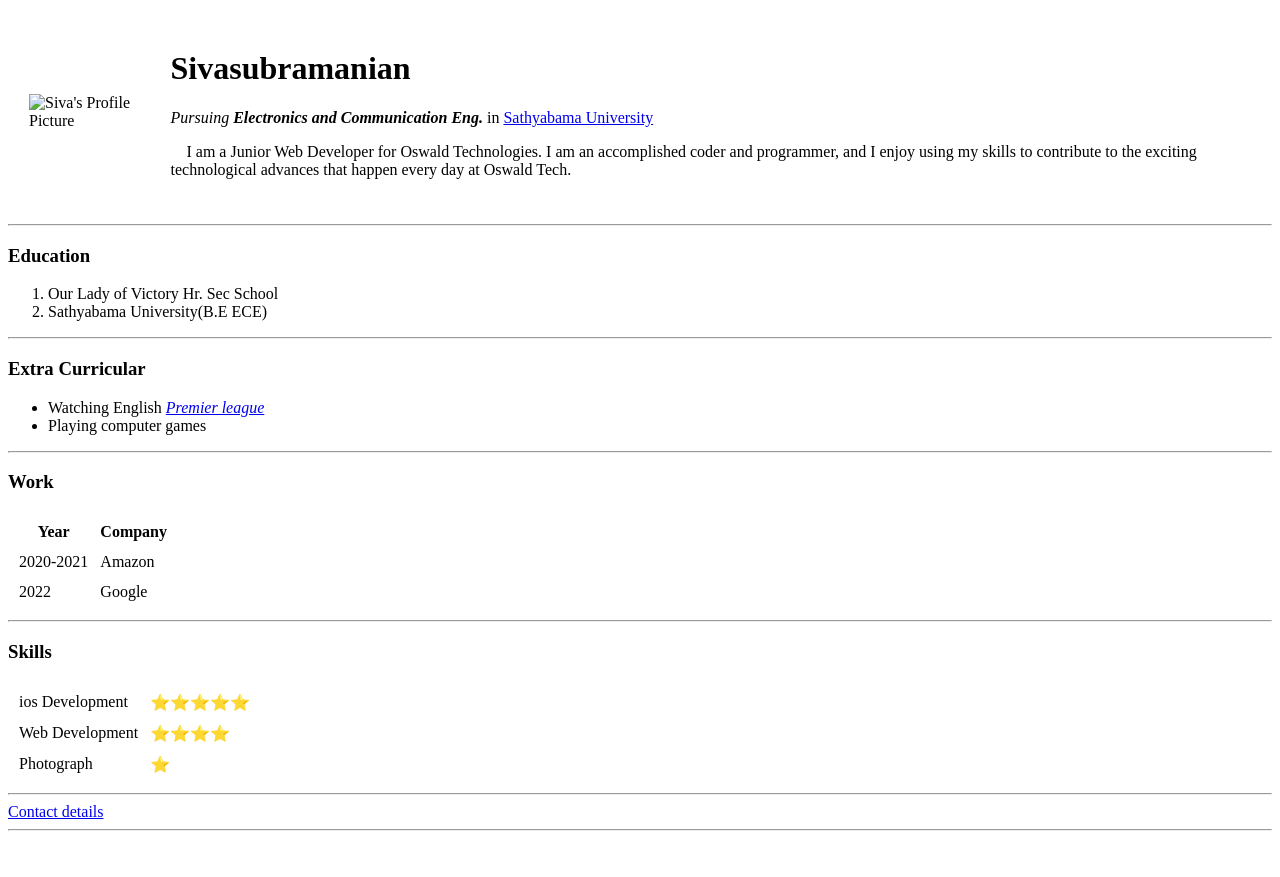
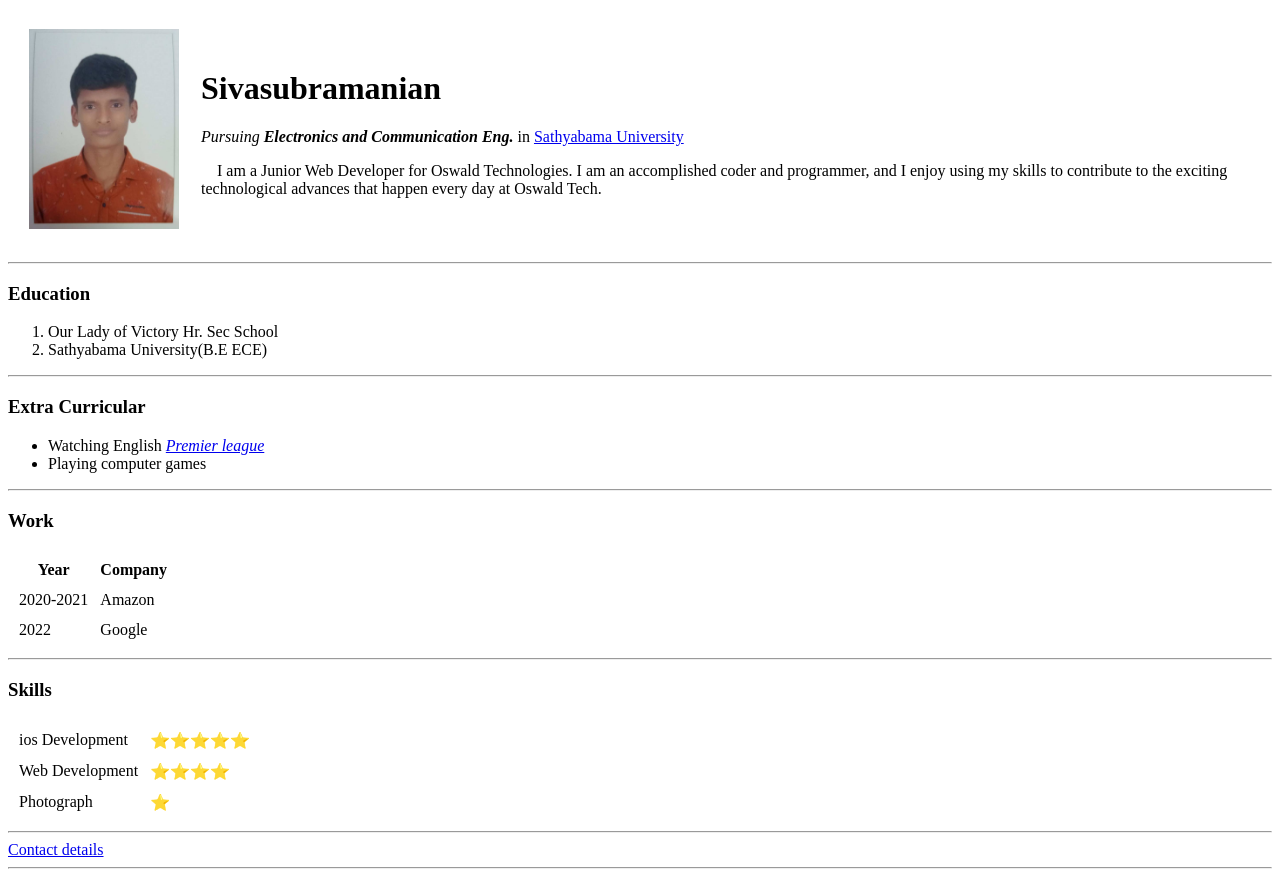
Before and after one commit to SivaSubramanian10/cv, a plain HTML site: page index.html in a window 1280 px wide. Before the commit the page ends 839 px from the top, so only its background shows below. Drawn offline with Linux system fonts and the light colour scheme.

Commit message:
Update index.html

```diff
--- a/index.html
+++ b/index.html
@@ -9,7 +9,7 @@
 <body>
   <table cellspacing="20">
     <tr>
-      <td><img src="D:\Web development\HTML Personal Site\Student Photo.jpg" alt="Siva's Profile Picture" width="150"; height="200"></td>
+      <td><img src="photo.jpg" alt="Siva's Profile Picture" width="150"; height="200"></td>
       <td><h1>Sivasubramanian</h1>
       <p><em>Pursuing <strong>Electronics and Communication Eng.</strong></em>
         in <a href="https://www.sathyabama.ac.in/">Sathyabama University</a></p>
```
